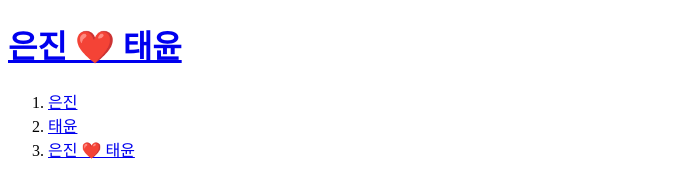
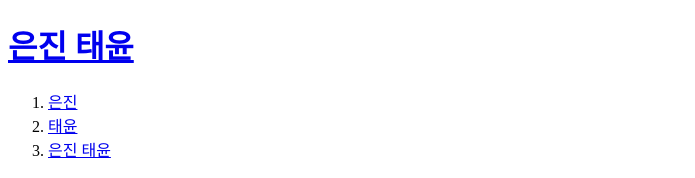
Before and after one commit to G0MTENG/my-first-web-site, a plain HTML site: page 2.html in a window 1280 px wide. Shown: the top 178 px of the page, without its empty margins (0-695 px from the left). Drawn offline with Linux system fonts and the light colour scheme.

Commit message:
Update 2.html

```diff
--- a/2.html
+++ b/2.html
@@ -2,14 +2,14 @@
 <html>
 <head>
     <meta charset = "utf-8">
-    <title>은진 ❤️ 태윤</title>
+    <title>은진 태윤</title>
 </head>
 <body>
-    <h1><a href = "index.html">은진 ❤️ 태윤</a></h1>
+    <h1><a href = "index.html">은진 태윤</a></h1>
     <ol>
         <li><a href="1.html">은진</a></li>
         <li><a href="2.html">태윤</a></li>
-        <li><a href="3.html">은진 ❤️ 태윤</a></li>
+        <li><a href="3.html">은진 태윤</a></li>
     </ol>
     <h2>사진</h2>
     <img src="IMG_7973.JPG"width="50%" height="50%">
```
